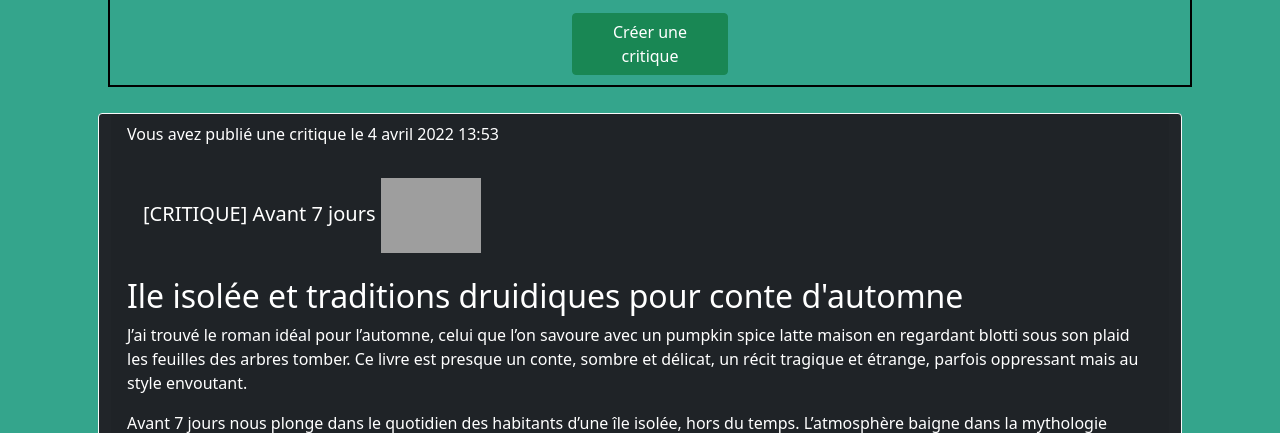
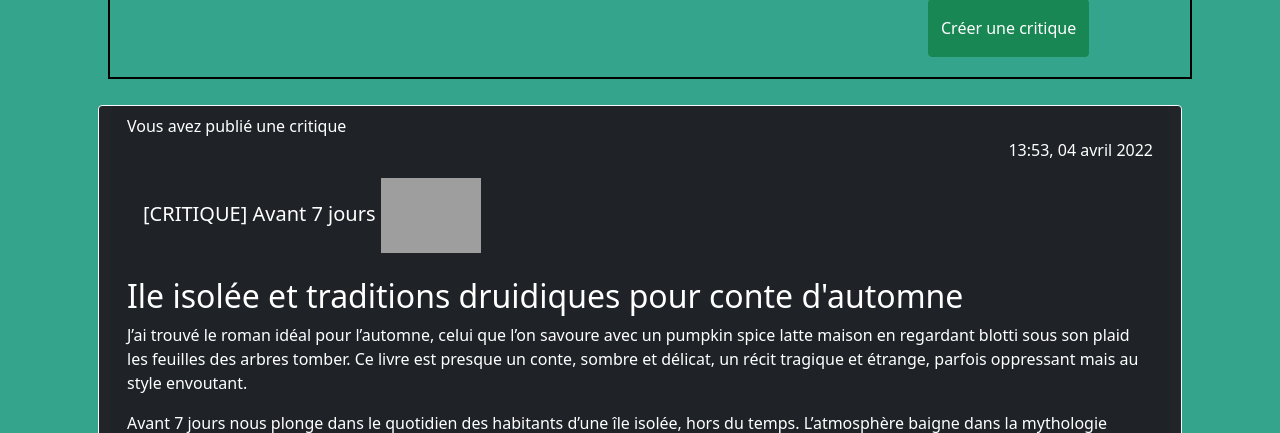
Before and after one commit to vianneyba/OPC_P09, a Django app: page / in a window 1280 px wide. Shown: the part 642-1075 px from the top of the page. Run offline with Django 4.2, Linux system fonts and the light colour scheme; a user stored in the database is signed in; data comes from the database, SQL or seed files in the repository; some libraries are stand-ins or nearby versions; grey boxes are pictures that could not be loaded.

Commit message:
fix template flux

```diff
--- a/litreview/static/litreview/styles.css
+++ b/litreview/static/litreview/styles.css
@@ -50,7 +50,7 @@ legend {
 .ticket{
     border: 2px solid black;
     margin: 10px;
-    padding: 10px;
+    padding: 20px;
 }
 
 .modal {
@@ -70,12 +70,15 @@ legend {
     text-align: center;
 }
 
-.mt-6
-{
+.mt-6 {
     margin-top: 3rem;
 }
 
-.mt-12
-{
+.mt-12 {
     margin-top: 6rem;
 }
+
+.px-12 {
+    padding-right: 6rem;
+    padding-left: 6rem
+}
--- a/review/templates/review/accueil.html
+++ b/review/templates/review/accueil.html
@@ -3,11 +3,13 @@
 
 {% block body %}
 <div class="row justify-content-md-center">
-    <div class="col-md-3">
-        <a href="{% url 'review:create-ticket' %}" class="btn btn-primary">Demander une critique</a>
+
+    <div class="justify-content-end col-md-5">
+        <a href="{% url 'review:create-ticket' %}" class="btn btn-primary px-12">Demander une critique</a>
     </div>
-    <div class="col-md-3">
-        <a href="{% url 'review:create-review' %}" class="btn btn-primary">Créer une critique</a>
+
+    <div class="col-md-5">
+        <a href="{% url 'review:create-review' %}" class="btn btn-primary px-12">Créer une critique</a>
     </div>
 </div>
 
--- a/review/templates/review/part__review.html
+++ b/review/templates/review/part__review.html
@@ -2,14 +2,19 @@
 
 <div class="card text-white bg-dark border-light mt-3">
     <div class="card-header">
-        <p>
-            {% if review.user == user %}
+        <div class="row">
+            <div class="col-md-4">
+                {% if review.user == user %}
                 Vous avez publié une critique
-            {% else %}
-                {{ review.user }}
-            {% endif %}
-                le {{ review.time_created }}
-        </p>
+                {% else %}
+                <a href="{% url 'review:view-by-user' review.user.pk %}">{{ review.user | title }}</a> a publié une critique
+                {% endif %}
+            </div>
+            <div class="d-flex justify-content-end">
+                {{ review.time_created | date:"G:i, d F Y" }}
+            </div>
+        </div>
+
         <div class="card-body ">
             <h5 class="card-title">
                 {{ review.headline }}
--- a/review/templates/review/part__ticket.html
+++ b/review/templates/review/part__ticket.html
@@ -6,16 +6,24 @@
             <img src="{{ ticket.image.url }}" alt=""class="img-fluid">
         </div>
         <div class="col-md-8">
-            <p> Ticket {{ ticket.user }}</p>
-            <h1>{{ ticket.title }}</h1>
+            <div class="row">
+                <div class="col">
+                    {{ ticket.user }} a demandé une critique
+                </div>
+
+                <div class="col d-flex justify-content-end">
+                    {{ ticket.time_created | date:"G:i, d F Y" }}
+                </div>
+            </div>
+            <h4 class="my-4">{{ ticket.title }}</h4>
             <p> {{ ticket.description | markdown | safe }}</p>
         </div>
     </div>
 
-    <div class="row justify-content-md-center mt-3">
+    <div class="row justify-content-md-end">
         {% if title_page is None and ticket.closed_date is None %}
-            <div class="col-md-2">
-                <a class="btn btn-success" href="{% url 'review:create-review-by-ticket' ticket.pk %}">Créer une critique</a>
+            <div class="col-md-3">
+                <a class="btn btn-success py-3" href="{% url 'review:create-review-by-ticket' ticket.pk %}">Créer une critique</a>
             </div>
         {% endif %}
         {% if ticket.user == user and my_posts == True %}
```
